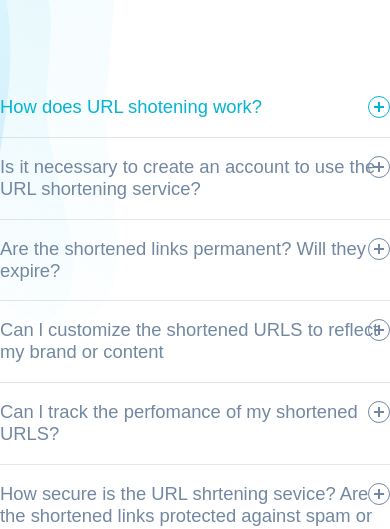
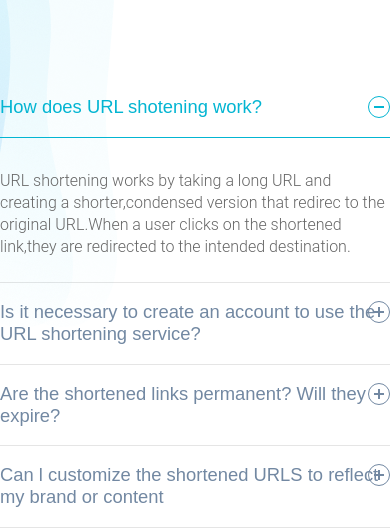
Before and after one commit to elsie-dev/Alt-final, a plain HTML site: page index.html in a window 390 px wide. Both pictures are taken after a click on the button "How does URL shotening work?". Shown: the part 4341-4870 px from the top of the page. Drawn offline with Linux system fonts and the light colour scheme; a web font is replaced by a local one.

Commit message:
adding responsive to the faq section

```diff
--- a/index.html
+++ b/index.html
@@ -362,15 +362,15 @@
           <p>Share with up to 10 users</p>
           <div style="display: flex; gap: 5px">
             <img src="/templates/assets/check-circle.png" alt="" />
-            <p>Free plan for all users</p>
+            <p>User Roles and Permissions</p>
           </div>
           <div style="display: flex; gap: 2px">
             <img src="/templates/assets/check-circle.png" alt="" />
-            <p>Free plan for all users</p>
+            <p>Dedicated Account Manager</p>
           </div>
           <div style="display: flex; gap: 2px">
             <img src="/templates/assets/check-circle.png" alt="" />
-            <p>Free plan for all users</p>
+            <p>Free plan for all users  </p>
           </div>
           <div style="display: flex; gap: 2px">
             <img src="/templates/assets/check-circle.png" alt="" />
--- a/script.js
+++ b/script.js
@@ -0,0 +1,25 @@
+const items = document.querySelectorAll('.accordion button');
+
+function toggleAccordion() {
+  const itemToggle = this.getAttribute('aria-expanded');
+
+  for (i = 0; i < items.length; i++) {
+    items[i].setAttribute('aria-expanded', 'false');
+  }
+
+  if (itemToggle == 'false') {
+    this.setAttribute('aria-expanded', 'true');
+  }
+}
+
+items.forEach((item) => item.addEventListener('click', toggleAccordion));
+
+// dropdown menu
+const dropdown = document.querySelector('.dropdown');
+const dropdownToggle = document.querySelector('.dropdown-toggle');
+const dropdownMenu = document.querySelector('.dropdown-menu');
+
+dropdownToggle.addEventListener('click', function () {
+  dropdown.classList.toggle('show');
+}
+);
```
